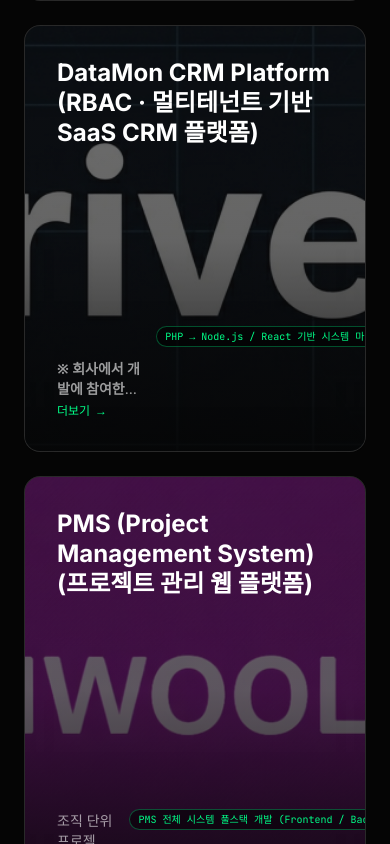
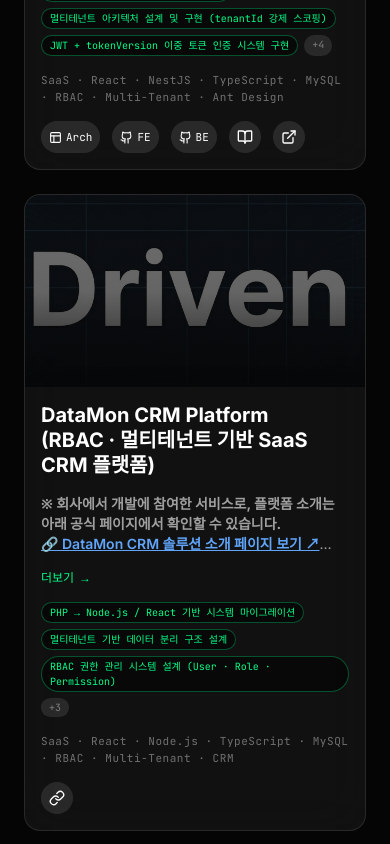
Before and after one commit to lee-sung-min405/flowdesk-admin-landingPage, a React (Vite) app: page / in a window 390 px wide. Shown: the part 4820-5664 px from the top of the page. Built offline with nearby package versions, Linux system fonts and the light colour scheme.

Commit message:
1. 모바일 UI/UX 개선 및 반응형 카드 추가 2. 각 디바이스별 최적화된 프로젝트 카드 구현

```diff
--- a/index.html
+++ b/index.html
@@ -18,6 +18,7 @@
     <meta property="og:title" content="이성민 | Full Stack Developer" />
     <meta property="og:description" content="이성민의 포트폴리오 사이트입니다. Flowdesk Admin Landing Page에서 실무 중심의 프로젝트 경험과 아키텍처 설계 역량, 문제 해결 능력, 최신 웹 기술 활용 사례를 확인하세요." />
     <meta property="og:image" content="/images/meta-profile.png" />
+      <meta property="og:image" content="http://leeseongmin.pro/images/meta-profile.png" />
     <meta property="og:image:width" content="1200" />
     <meta property="og:image:height" content="630" />
     <meta property="og:url" content="http://leeseongmin.pro/" />
@@ -27,8 +28,8 @@
     <!-- Twitter Card -->
     <meta name="twitter:card" content="summary_large_image" />
     <meta name="twitter:title" content="이성민 | Full Stack Developer" />
-      <meta name="twitter:description" content="이성민의 포트폴리오 사이트입니다. Flowdesk Admin Landing Page에서 실무 중심의 프로젝트 경험과 아키텍처 설계 역량, 문제 해결 능력, 최신 웹 기술 활용 사례를 확인하세요." />
-    <meta name="twitter:image" content="/images/meta-profile.png" />
+    <meta name="twitter:description" content="이성민의 포트폴리오 사이트입니다. Flowdesk Admin Landing Page에서 실무 중심의 프로젝트 경험과 아키텍처 설계 역량, 문제 해결 능력, 최신 웹 기술 활용 사례를 확인하세요." />
+    <meta name="twitter:image" content="http://leeseongmin.pro/images/meta-profile.png" />
   </head>
   <body>
     <div id="root"></div>
--- a/src/components/ProjectCard.tsx
+++ b/src/components/ProjectCard.tsx
@@ -13,9 +13,10 @@
 
   return (
     <>
+      {/* PC/태블릿용 기존 카드 */}
       <motion.div
         whileHover={{ y: -10 }}
-        className="group relative rounded-2xl overflow-hidden glass aspect-[4/5] md:aspect-[32/9]"
+        className="group relative rounded-2xl overflow-hidden glass aspect-[4/5] md:aspect-[32/9] hidden md:block"
       >
         <img
           src={project.image}
@@ -161,6 +162,146 @@
                 </a>
               )}
             </div>
+          </div>
+        </div>
+      </motion.div>
+
+      {/* 모바일용 카드 */}
+      <motion.div
+        whileHover={{ y: -5 }}
+        className="group rounded-2xl overflow-hidden glass flex flex-col md:hidden"
+      >
+        <img
+          src={project.image}
+          alt="project thumbnail"
+          className="w-full h-48 object-cover opacity-40 group-hover:opacity-60 transition-opacity duration-500"
+          referrerPolicy="no-referrer"
+        />
+        <div className="bg-gradient-to-t from-bg/80 via-bg/10 to-transparent w-full h-48 absolute top-0 left-0" />
+        <div className="relative z-10 flex flex-col gap-4 p-4">
+          <h3 className="text-xl font-bold leading-tight">{project.title}</h3>
+          <p className="text-white/60 text-sm line-clamp-3">
+            {project.description}
+          </p>
+          <button
+            onClick={() => setModalOpen(true)}
+            className="self-start text-accent text-xs font-mono hover:underline transition-opacity"
+          >
+            더보기 →
+          </button>
+          {project.roles && project.roles.length > 0 && (
+            <div className="flex flex-wrap gap-1.5">
+              {project.roles.slice(0, 3).map((role) => (
+                <span
+                  key={role}
+                  className="px-2 py-0.5 rounded-full bg-black/50 text-accent text-[10px] font-mono border border-accent/30"
+                >
+                  {role}
+                </span>
+              ))}
+              {project.roles.length > 3 && (
+                <span className="px-2 py-0.5 rounded-full bg-white/10 text-white/40 text-[10px] font-mono">
+                  +{project.roles.length - 3}
+                </span>
+              )}
+            </div>
+          )}
+          <p className="text-white/40 text-[11px] font-mono tracking-wider">
+            {project.tags.join(" · ")}
+          </p>
+          <div className="flex gap-3 flex-wrap">
+            {project.architectures && project.architectures.length > 0 && (
+              <button
+                onClick={() => setArchOpen(true)}
+                aria-label="아키텍처 보기"
+                title="아키텍처 문서"
+                className="flex items-center gap-1 px-2 py-1.5 rounded-full bg-white/10 hover:bg-accent hover:text-black transition-all text-[11px] font-mono"
+              >
+                <Layout size={13} /> Arch
+              </button>
+            )}
+            {project.github && (
+              <a
+                href={project.github}
+                target="_blank"
+                rel="noopener noreferrer"
+                aria-label="GitHub repository"
+                className="p-2 rounded-full bg-white/10 hover:bg-accent hover:text-black transition-all"
+              >
+                <Github size={16} />
+              </a>
+            )}
+            {project.githubFrontend && (
+              <a
+                href={project.githubFrontend}
+                target="_blank"
+                rel="noopener noreferrer"
+                aria-label="Frontend GitHub"
+                title="Frontend GitHub"
+                className="flex items-center gap-1 px-2 py-1.5 rounded-full bg-white/10 hover:bg-accent hover:text-black transition-all text-[11px] font-mono"
+              >
+                <Github size={13} /> FE
+              </a>
+            )}
+            {project.githubBackend && (
+              <a
+                href={project.githubBackend}
+                target="_blank"
+                rel="noopener noreferrer"
+                aria-label="Backend GitHub"
+                title="Backend GitHub"
+                className="flex items-center gap-1 px-2 py-1.5 rounded-full bg-white/10 hover:bg-accent hover:text-black transition-all text-[11px] font-mono"
+              >
+                <Github size={13} /> BE
+              </a>
+            )}
+            {project.swagger && (
+              <a
+                href={project.swagger}
+                target="_blank"
+                rel="noopener noreferrer"
+                aria-label="Swagger API docs"
+                title="Swagger API 문서"
+                className="p-2 rounded-full bg-white/10 hover:bg-accent hover:text-black transition-all"
+              >
+                <BookOpen size={16} />
+              </a>
+            )}
+            {project.figma && (
+              <a
+                href={project.figma}
+                target="_blank"
+                rel="noopener noreferrer"
+                aria-label="Figma 디자인"
+                title="Figma 디자인"
+                className="p-2 rounded-full bg-white/10 hover:bg-accent hover:text-black transition-all"
+              >
+                <Figma size={16} />
+              </a>
+            )}
+            {project.reference && (
+              <a
+                href={project.reference}
+                target="_blank"
+                rel="noopener noreferrer"
+                aria-label="참고 자료"
+                title="참고 자료"
+                className="p-2 rounded-full bg-white/10 hover:bg-accent hover:text-black transition-all"
+              >
+                <Link size={16} />
+              </a>
+            )}
+            {project.demo && (
+              <a
+                href={project.demo}
+                target="_blank"
+                rel="noopener noreferrer"
+                aria-label="Live demo"
+                className="p-2 rounded-full bg-white/10 hover:bg-accent hover:text-black transition-all"
+              >
+                <ExternalLink size={16} />
+              </a>
+            )}
           </div>
         </div>
       </motion.div>
```
